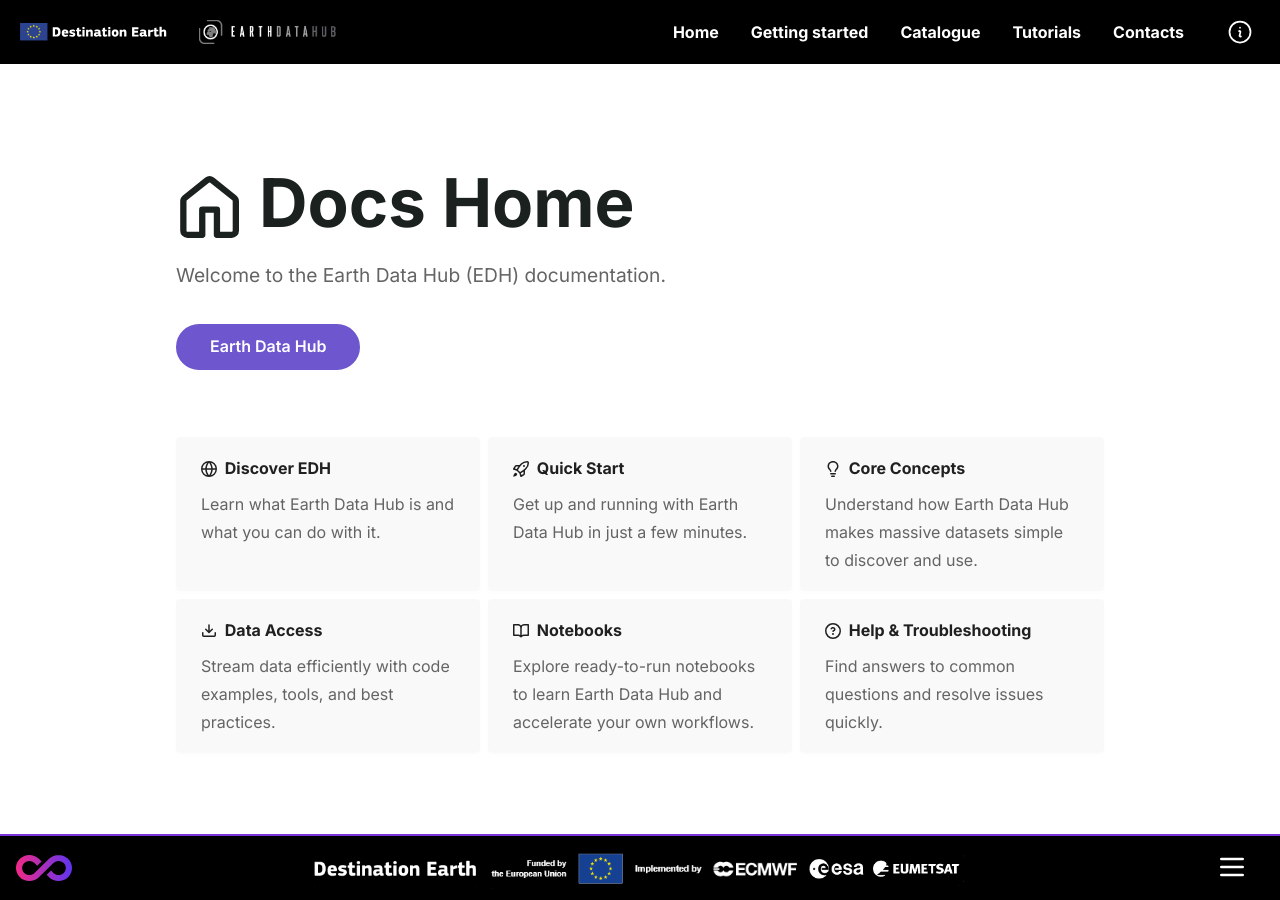
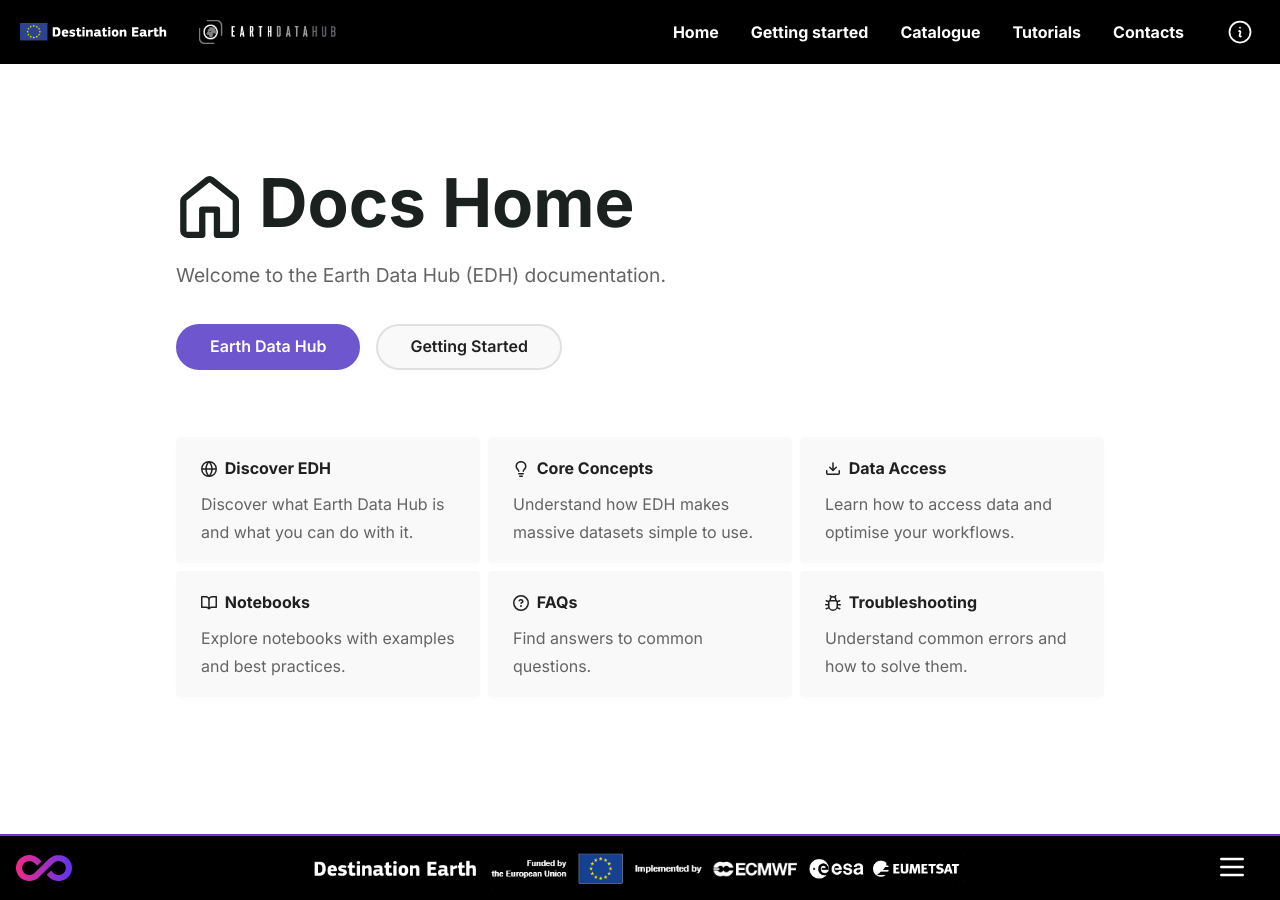
Before and after one commit to bopen/edh-docs, a Sphinx documentation site: the page built from source/index.md, in a window 1280 px wide. Built offline with Sphinx 7.4.7, drawn with Linux system fonts in a browser that asks for light colours.

Commit message:
add getting started (#49)

````diff
--- a/source/index.md
+++ b/source/index.md
@@ -12,6 +12,7 @@
 
 ```{container} buttons
 [Earth Data Hub](https://earthdatahub.destine.eu/)
+[Getting Started](getting-started)
 ```
 
 ```{grid} 1 1 2 3
@@ -24,42 +25,42 @@
 :link: discover-edh
 :link-type: doc
 
-Learn what Earth Data Hub is and what you can do with it.
-~~~
-
-~~~{grid-item-card} {octicon}`rocket` Quick Start
-:link: quick-start
-:link-type: doc
-
-Get up and running with Earth Data Hub in just a few minutes.
+Discover what Earth Data Hub is and what you can do with it.
 ~~~
 
 ~~~{grid-item-card} {octicon}`light-bulb` Core Concepts
 :link: core-concepts
 :link-type: doc
 
-Understand how Earth Data Hub makes massive datasets simple to discover and use.
+Understand how EDH makes massive datasets simple to use.
 ~~~
 
 ~~~{grid-item-card} {octicon}`download` Data Access
 :link: data-access
 :link-type: doc
 
-Stream data efficiently with code examples, tools, and best practices.
+Learn how to access data and optimise your workflows.
 ~~~
 
 ~~~{grid-item-card} {octicon}`book` Notebooks
 :link: notebooks
 :link-type: doc
 
-Explore ready-to-run notebooks to learn Earth Data Hub and accelerate your own workflows.
+Explore notebooks with examples and best practices.
 ~~~
 
-~~~{grid-item-card} {octicon}`question` Help & Troubleshooting
-:link: help-and-troubleshooting
+~~~{grid-item-card} {octicon}`question` FAQs
+:link: faqs
 :link-type: doc
 
-Find answers to common questions and resolve issues quickly.
+Find answers to common questions.
+~~~
+
+~~~{grid-item-card} {octicon}`bug` Troubleshooting
+:link: troubleshooting
+:link-type: doc
+
+Understand common errors and how to solve them.
 ```
 
 ```{toctree}
@@ -69,9 +70,9 @@
 ---
 self
 
+getting-started
+
 discover-edh
-
-quick-start
 
 core-concepts
 
@@ -79,5 +80,7 @@
 
 notebooks
 
-help-and-troubleshooting
+faqs
+
+troubleshooting
 ```
````
Also changed, not shown: source/core-concepts.md (+1 -1 lines), source/data-access.md (+144 -1 lines), source/discover-edh.md (+1 -1 lines), source/faqs.md (added, +8 -0 lines), source/getting-started.md (added, +57 -0 lines), source/notebooks.md (+1 -1 lines), source/quick-start.md (deleted, +0 -150 lines), source/troubleshooting.md (renamed from source/help-and-troubleshooting.md, +3 -11 lines).
